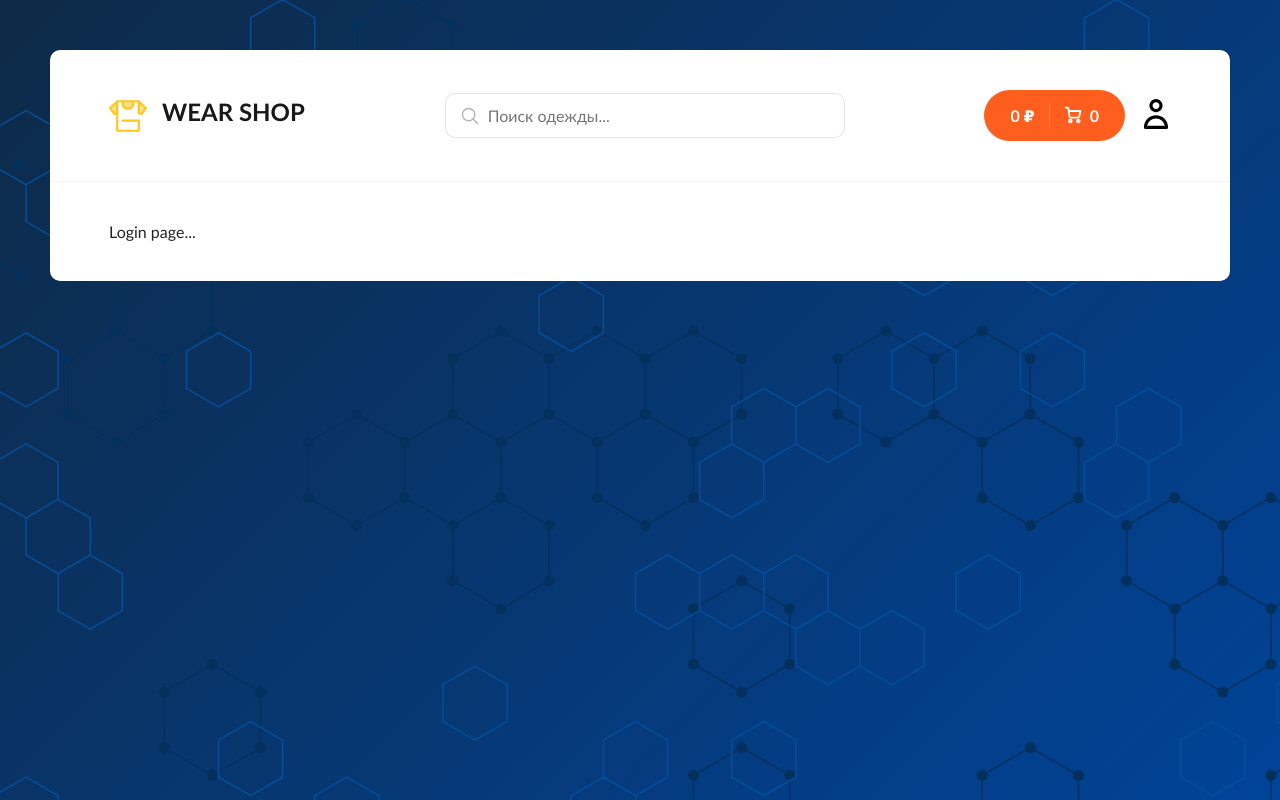
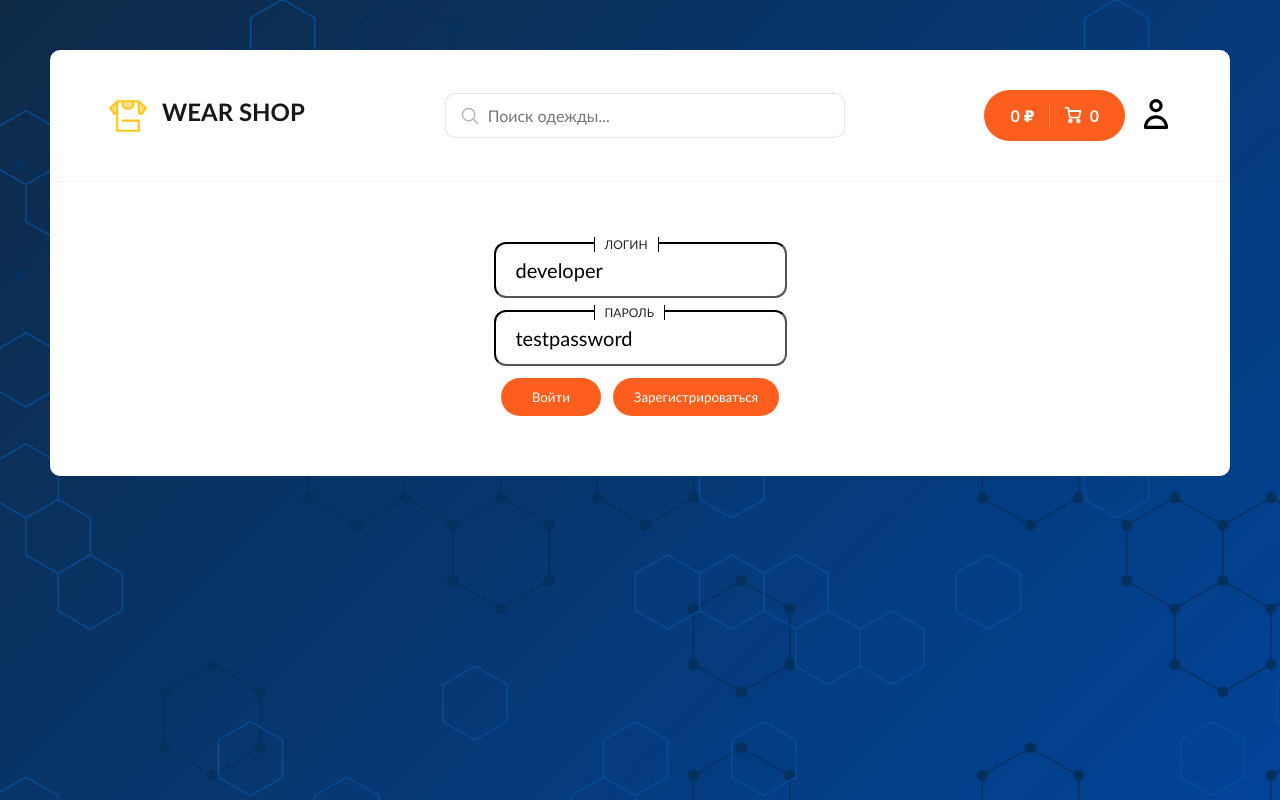
Before and after one commit to skhe55/wear-shop, a React (Create React App) app in the folder client/: page /auth in a window 1280 px wide. Built offline with nearby package versions, Linux system fonts and the light colour scheme.

Commit message:
client: Login page

```diff
--- a/client/src/pages/auth/Login.tsx
+++ b/client/src/pages/auth/Login.tsx
@@ -1,9 +1,87 @@
 import React from "react";
+import TextField from "../../components/TextField";
+import { useAppDispatch, useAppSelector } from "../../hooks/typed-hooks";
+import { signin, registration } from "../../redux/auth/asyncActions";
+import { RequestBodyLogin } from "../../redux/auth/types";
+import { Link, useNavigate } from "react-router-dom";
+import { Modal } from "../../components/Modal";
 
 const Login: React.FC = () => {
+    let navigate = useNavigate();
+
+    const [isDisabled, setDisabled] = React.useState<boolean>(false);
+
+    const [activeModal, setActiveModal] = React.useState<boolean>(false);
+
+    const [login, setLogin] = React.useState<string>('developer');
+    const [password, setPassword] = React.useState<string>('testpassword');
+
+    const dispatch = useAppDispatch();
+
+    const onChangeLogin = (event: React.ChangeEvent<HTMLInputElement>) => {
+        setLogin(event.target.value);
+    };
+
+    const onChangePassword = (event: React.ChangeEvent<HTMLInputElement>) => {
+        setPassword(event.target.value);
+    };
+
+    const onClickLogin = () => {
+        getAuthToken();
+        setActiveModal(true);
+    }
+
+    const onClickExitModal = () => {
+        setActiveModal(false);
+        navigate('/');
+    }
+
+    const getAuthToken = () => {
+        const body: RequestBodyLogin = {
+            login: login,
+            password: password
+        };
+
+        dispatch(signin(body));
+    }
+
     return (
         <div className="container">
-            Login page...
+            <Modal
+                active={activeModal}
+                setActive={setActiveModal}
+            >
+            <div className='modal'>
+                <h3>Вы успешно вошли в аккаунт!</h3>
+                <div className='modal--buttons'>
+                    <button onClick={onClickExitModal}>Закрыть окно</button>
+                </div>
+            </div>
+            </Modal>
+            <div className="container--auth">
+                <div className="auth-wrapper">
+                    <TextField
+                        holder="Логин"
+                        isDisabled={isDisabled}
+                        value={login}
+                        changeValue={onChangeLogin}
+                        type={'text'}
+                    />
+                    <TextField
+                        holder="Пароль"
+                        isDisabled={isDisabled}
+                        value={password}
+                        changeValue={onChangePassword}
+                        type={'text'}
+                    />
+                    <div className="auth--buttons">
+                        <button className="button button --outline" onClick={onClickLogin}>
+                            <span>Войти</span>
+                        </button>
+                        <input className="button button --outline" value={'Зарегистрироваться'} type={'button'} disabled={true}/>
+                    </div>
+                </div>
+            </div>
         </div>
     );
 }
```
